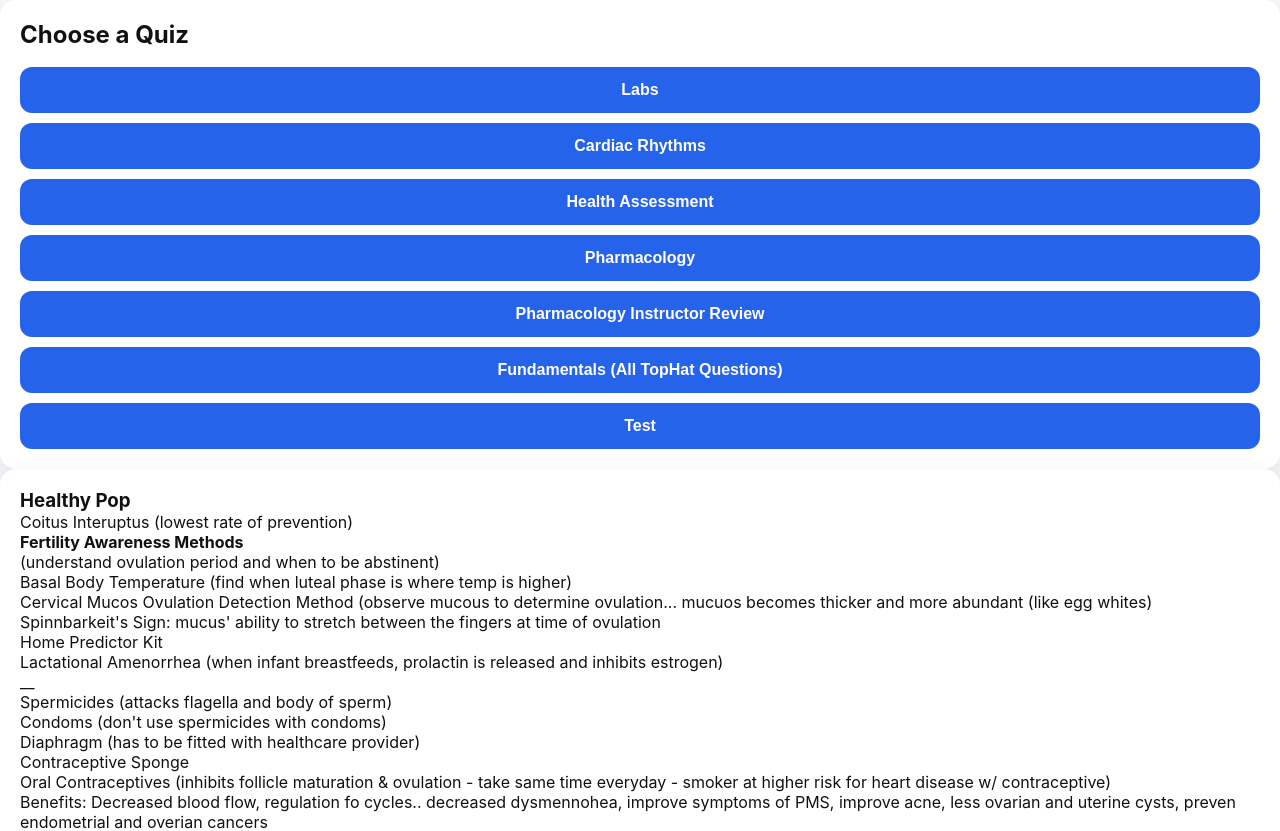
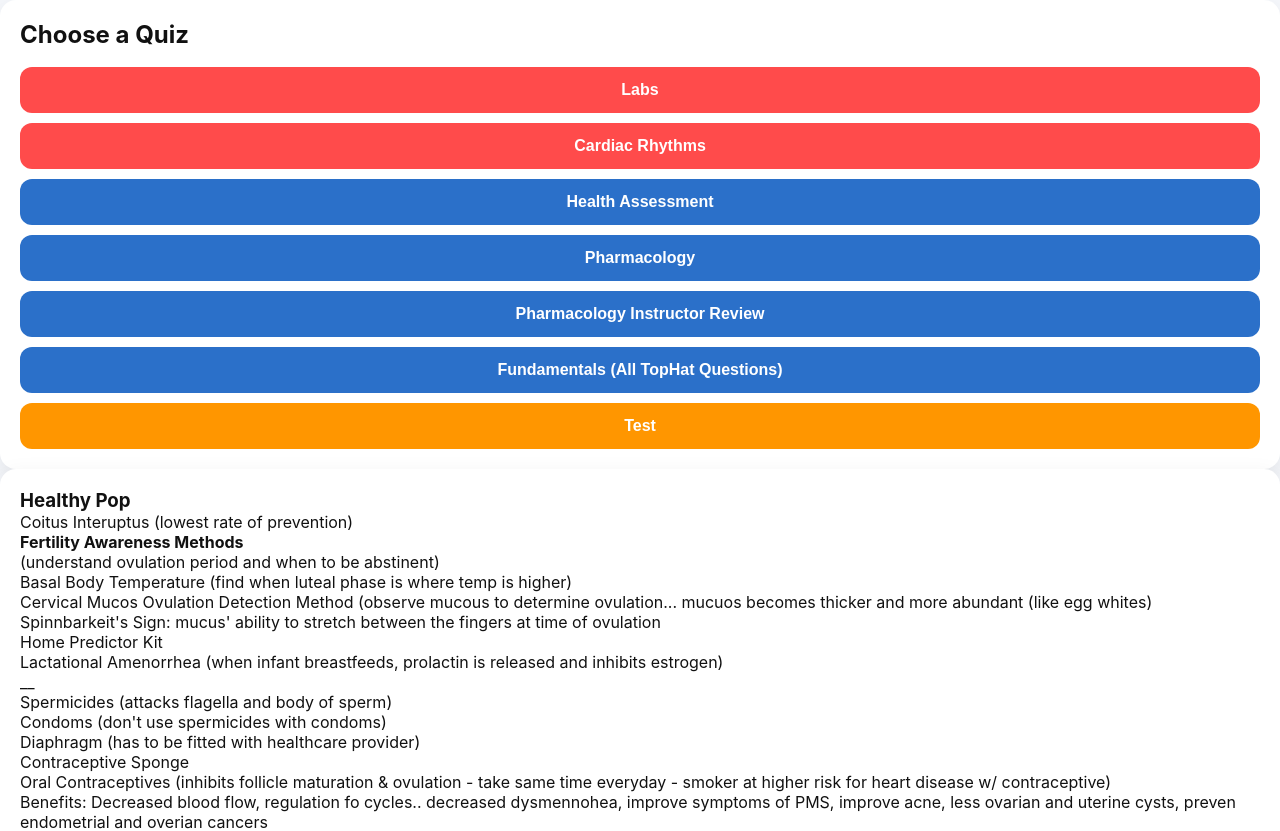
Before and after one commit to ehoover3/quiz-app, a React (Vite) app: page / in a window 1280 px wide. Shown: the top 831 px of the page. Built offline with nearby package versions, Linux system fonts and the light colour scheme.

Commit message:
update ui interface for button colors

```diff
--- a/src/App.tsx
+++ b/src/App.tsx
@@ -31,35 +31,32 @@ export default function App() {
         <div className="card w-full max-w-2xl">
           <h1 className="title">Choose a Quiz</h1>
 
-          <button className="button" onClick={() => handleSelectQuiz("labs")}>
+          <button className="button button-red button-red:hover" onClick={() => handleSelectQuiz("labs")}>
             Labs
           </button>
 
-         <button className="button" onClick={() => handleSelectQuiz("cardiacRhythms")}>
+          <button className="button button-red button-red:hover" onClick={() => handleSelectQuiz("cardiacRhythms")}>
             Cardiac Rhythms
           </button>
 
-
-
-
-          <button className="button" onClick={() => handleSelectQuiz("healthAssessment")}>
+          <button className="button button-blue button-blue:hover" onClick={() => handleSelectQuiz("healthAssessment")}>
             Health Assessment
           </button>
 
-          <button className="button" onClick={() => handleSelectQuiz("pharmacology")}>
+          <button className="button button-blue button-blue:hover" onClick={() => handleSelectQuiz("pharmacology")}>
             Pharmacology
           </button>
 
-          <button className="button" onClick={() => handleSelectQuiz("pharmacologyInstructorReview")}>
+          <button className="button button-blue button-blue:hover" onClick={() => handleSelectQuiz("pharmacologyInstructorReview")}>
             Pharmacology Instructor Review
           </button>
 
-          <button className="button" onClick={() => handleSelectQuiz("fundamentals")}>
+          <button className="button button-blue button-blue:hover" onClick={() => handleSelectQuiz("fundamentals")}>
             Fundamentals (All TopHat Questions)
           </button>
 
-          <button className="button" onClick={() => handleSelectQuiz("test")}>
-          Test
+          <button className="button button-orange button-orange:hover" onClick={() => handleSelectQuiz("test")}>
+            Test
           </button>
         </div>
 
--- a/src/index.css
+++ b/src/index.css
@@ -76,3 +76,43 @@ body {
   color: #666;
   margin-top: 12px;
 }
+
+.button-green:hover {
+  background-color: #46a602;
+}
+
+.button-red {
+  background-color: #ff4b4b;
+}
+.button-red:hover {
+  background-color: #d93a3a;
+}
+
+.button-orange {
+  background-color: #ff9600;
+}
+.button-orange:hover {
+  background-color: #cc7800;
+}
+
+.button-yellow {
+  background-color: #ffc800;
+  color: #333; /* better contrast on yellow */
+}
+.button-yellow:hover {
+  background-color: #d9aa00;
+}
+
+.button-purple {
+  background-color: #ce82ff;
+}
+.button-purple:hover {
+  background-color: #a866d9;
+}
+
+.button-blue {
+  background-color: #2b70c9;
+}
+.button-blue:hover {
+  background-color: #225aa3;
+}
```
